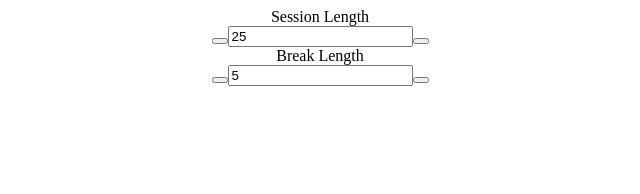
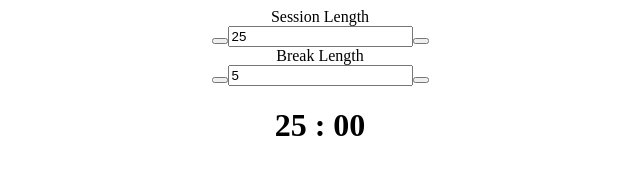
Before and after one commit to tib-source/pomodoro-timer, a React (Create React App) app: page / in a window 1280 px wide. Shown: the top 194 px of the page, without its empty margins (320-960 px from the left). Built offline with nearby package versions, Linux system fonts and the light colour scheme.

Commit message:
added function to format timer

```diff
--- a/src/components/Timer.js
+++ b/src/components/Timer.js
@@ -3,13 +3,22 @@ import Incrementer from './Incrementer';
 
 function Timer() {
     const [timer, setTimer] = useState(25);
-    const [_break, setBreak] = useState(5)
+    const [seconds, setSeconds] = useState(0);
+    const [_break, setBreak] = useState(5);
+    const [paused, setPaused] = useState(false)
 
+    const formatTimer =()=>{
+     return `${String(timer.toString()).padStart(2,0)} :
+    ${String(seconds.toString()).padStart(2,0)}`
+    }
     return (
-        <div className='timer'>
+        <div className='contianer'>
             <div className="top">
                 <Incrementer state={timer} setState={setTimer} title={"Session"} />
                 <Incrementer state={_break} setState={setBreak} title={"Break"} />
+            </div>
+            <div className="timer">
+                <h1 id="time-left">{formatTimer()}</h1>
             </div>
         </div>
     )
```
